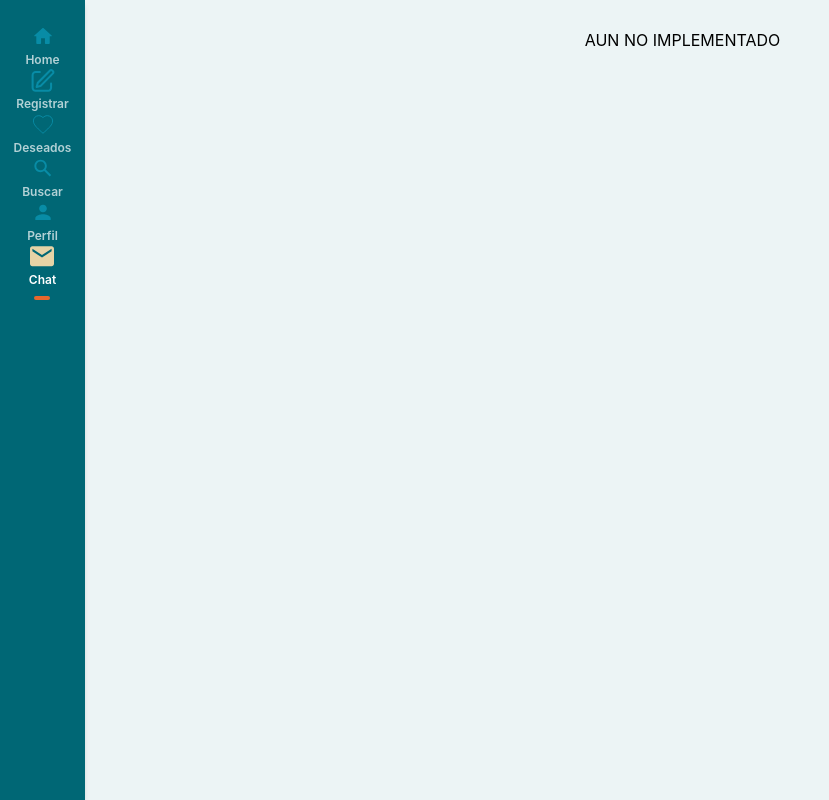
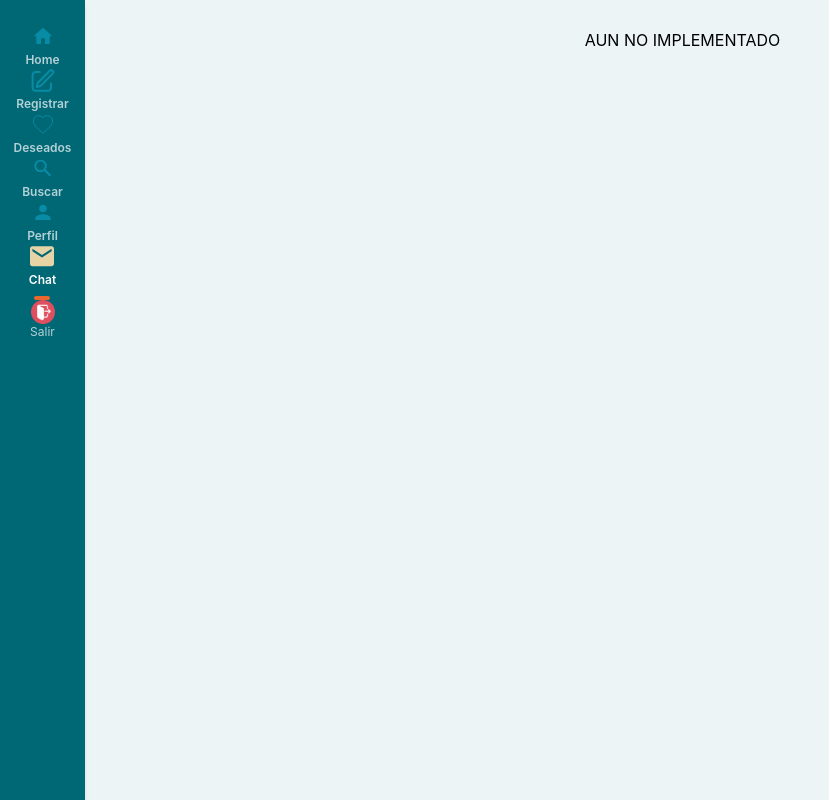
Before and after one commit to yoelcolque/polo_it_adopcion-mascotas, a React (Vite) app in the folder frontend/: page /chat in a window 1280 px wide. Shown: the whole page, without its empty margins (0-829 px from the left). Built offline with nearby package versions, Linux system fonts and the light colour scheme; no server answers; sample sign-in values are in the browser's storage.

Commit message:
Agregar botón de cerrar sesión

```diff
--- a/frontend/src/shared/ui/Header.tsx
+++ b/frontend/src/shared/ui/Header.tsx
@@ -1,36 +1,38 @@
 import { Link, useLocation } from 'react-router-dom';
 import classNames from 'classnames';
+import { useAuth } from '../../features/auth/context/AuthProvider';
 
 const navItems = [
     { to: '/home', icon: '/Home.svg', label: 'Home' },
-    { to: '/registrar', icon: '/Edit.svg', label: 'Registrar'},
+    { to: '/registrar', icon: '/Edit.svg', label: 'Registrar' },
     { to: '/deseados', icon: '/Heart.svg', label: 'Deseados' },
     { to: '/buscar', icon: '/Search.svg', label: 'Buscar' },
     { to: '/perfil', icon: '/User.svg', label: 'Perfil' },
     { to: '/chat', icon: '/letter.svg', label: 'Chat' },
 ];
 
-
 const Header = () => {
     const { pathname } = useLocation();
+    const { logout, user } = useAuth();
 
     return (
         <aside
             className={classNames(
-                //bg-[#006775]
-                ' bg-[#006775] shadow-md flex items-center justify-around',
-                'fixed bottom-0 w-full h-[70px] z-20 bg-[#006775] ',
-
+                'bg-[#006775] shadow-md flex items-center justify-around',
+                'fixed bottom-0 w-full h-[70px] z-20',
                 'md:static md:flex-col md:justify-start md:items-center',
                 'md:w-[85px] md:min-h-screen md:h-auto md:py-6'
             )}
         >
-
             {navItems.map(({ to, icon, label }) => {
                 const isActive = pathname === to;
 
                 return (
-                    <Link key={to} to={to} className="group flex flex-col items-center sm:flex-col gap-1 relative">
+                    <Link
+                        key={to}
+                        to={to}
+                        className="group flex flex-col items-center sm:flex-col gap-1 relative"
+                    >
                         <img
                             src={icon}
                             alt={label}
@@ -50,8 +52,9 @@ const Header = () => {
                                 'group-hover:text-white'
                             )}
                         >
-              {label}
-            </span>
+                            {label}
+                        </span>
+
                         {isActive && (
                             <div
                                 className={classNames(
@@ -61,10 +64,18 @@ const Header = () => {
                                 )}
                             />
                         )}
-
                     </Link>
                 );
             })}
+
+            {/* Botón Cerrar sesión, solo si está logueado */}
+            {user && (
+                <button onClick={logout} className="mb-4 flex flex-col items-center cursor-pointer">
+                    <img src="/logout.png" alt="Cerrar sesión" className="h-6 w-6" />
+                    <span className="text-xs text-white/70">Salir</span>
+                </button>
+
+            )}
         </aside>
     );
 };
```
Also changed, not shown: frontend/public/logout.png (added).
